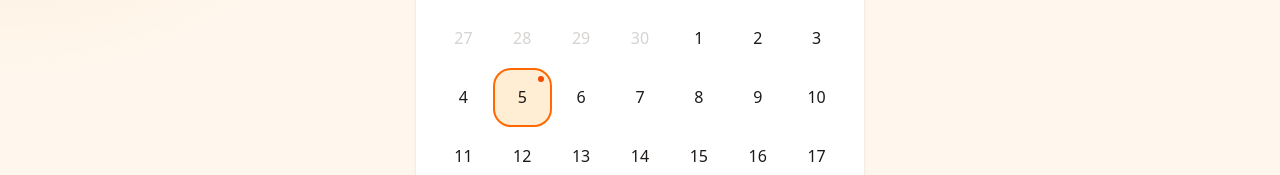
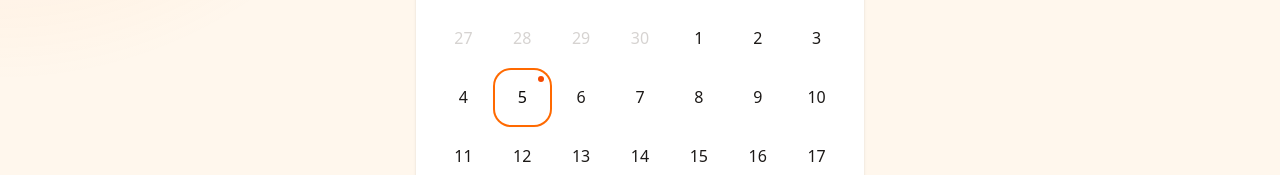
Before and after one commit to Lucas-MStein/aulssp, a Next.js app: page /kalender in a window 1280 px wide. Shown: the part 366-541 px from the top of the page. Built offline with nearby package versions, Linux system fonts and the light colour scheme; no server answers; the database is empty.

Commit message:
adjusted colors in calendar

```diff
--- a/components/calendar/CalendarMonth.tsx
+++ b/components/calendar/CalendarMonth.tsx
@@ -256,7 +256,7 @@ export function CalendarMonth({ events, episodes }: CalendarMonthProps) {
                                 hasEpisode ? "bg-pink-50 text-pink-700" : "",
                                 hasEvent ? "bg-orange-50 text-orange-700" : "",
                                 isSelected
-                                    ? "bg-orange-100 text-orange-700 shadow-sm ring-2 ring-orange-500"
+                                    ? "bg-white text-stone-950 shadow-sm ring-2 ring-orange-500"
                                     : "",
                             ].join(" ")}
                             aria-label={formatSelectedDate(calendarDay.date)}
```
